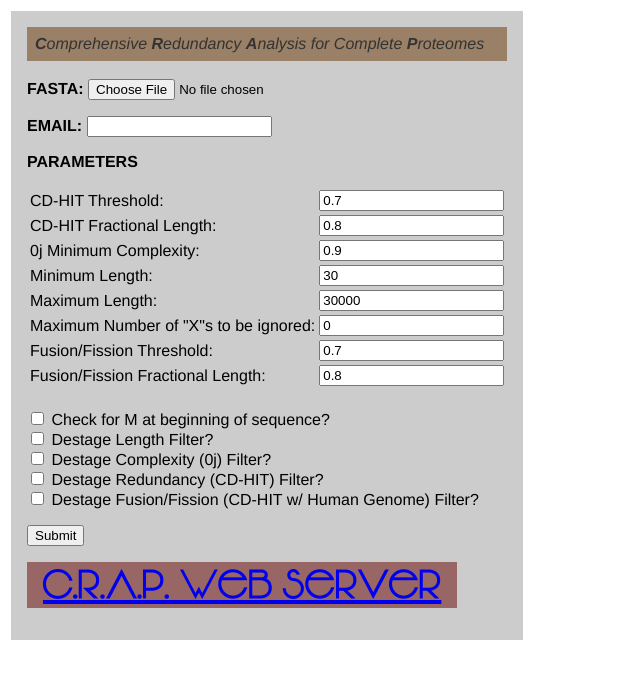
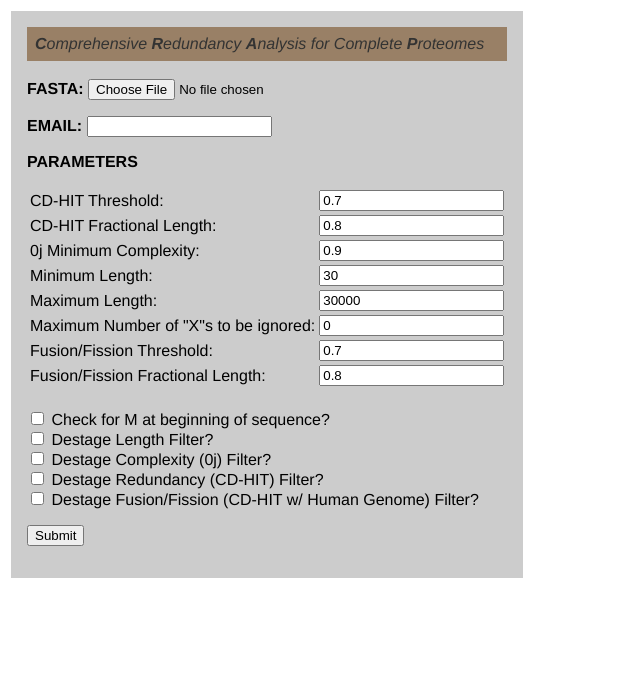
Before and after one commit to jpatsenker/crapdb, a PHP site: page /index.php in a window 1280 px wide. Shown: the top 679 px of the page, without its empty margins (0-640 px from the left). Run offline with PHP 8.4, Linux system fonts and the light colour scheme.

Commit message:
logs_fixed

```diff
--- a/mainframe.php
+++ b/mainframe.php
@@ -56,7 +56,6 @@
                                 <input type="submit"/>
                             </div>
 <p>
-                    <a href="index.php"><div class="headline">C.R.A.P. web server</div> <p> </a>
                         </form>
                     </div>
                 </div>
```
